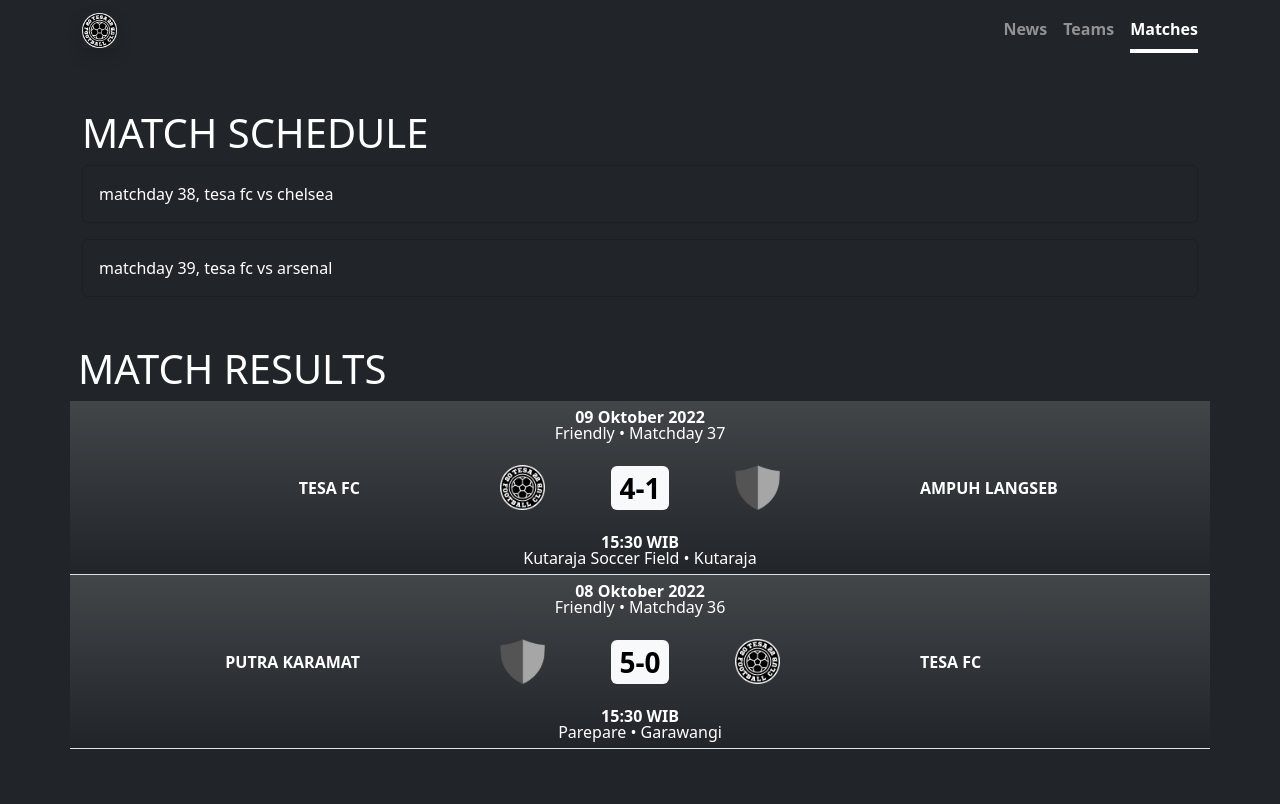
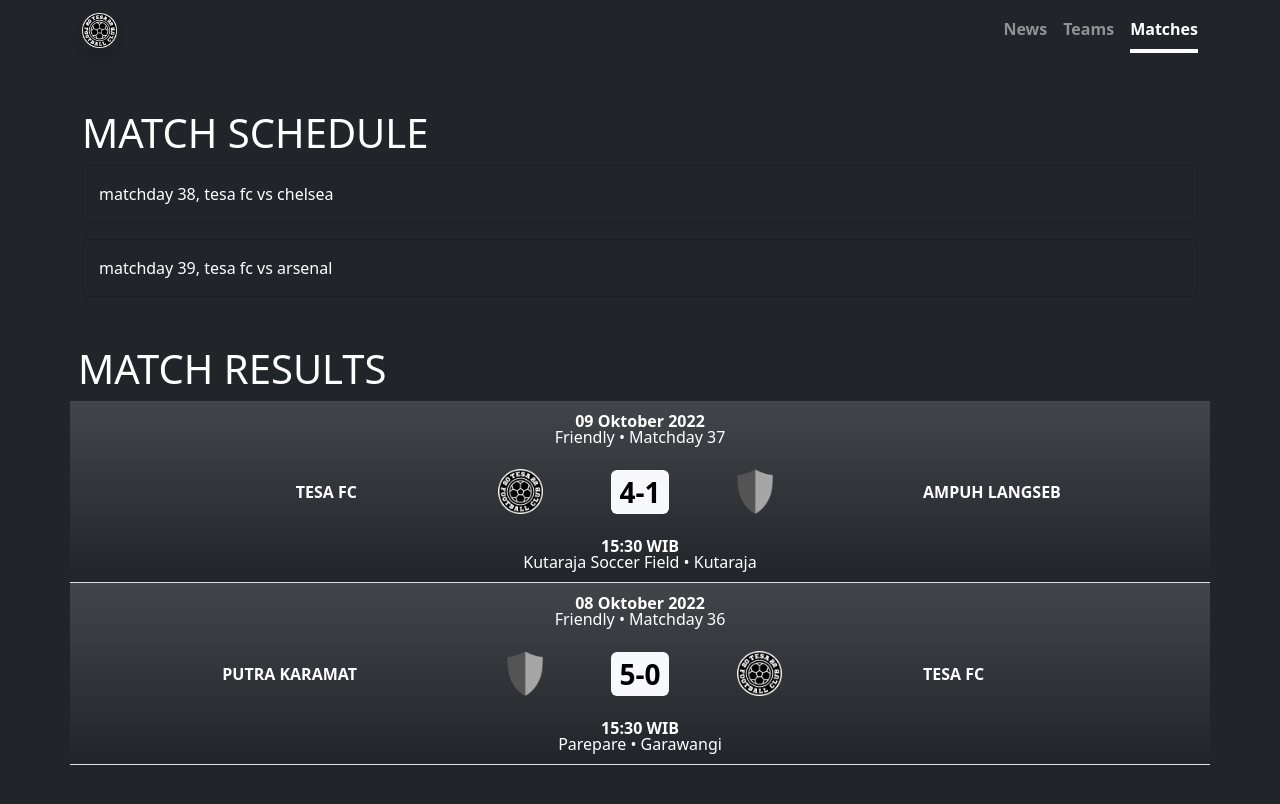
Before and after one commit to tesafc/tesafc.github.io, a Jekyll site: the page built from matches.html, in a window 1280 px wide. Shown: the top 804 px of the page. Built offline with Jekyll 4.4.1, drawn with Linux system fonts in a browser that asks for light colours.

Commit message:
Update matches.html

```diff
--- a/matches.html
+++ b/matches.html
@@ -25,24 +25,24 @@
     <div class="row row-cols-1 g-0">
       {% for match in results reversed %}
       <div class="col">
-        <div class="card text-bg-dark bg-gradient border-0 border-bottom rounded-0 px-0">
+        <div class="card text-bg-dark bg-gradient border-0 border-bottom rounded-0 px-0 py-1">
           <div class="card-header bg-transparent border-0">
             <p class="card-text text-center text-capitalize fw-bolder mb-0 lh-1">{{ match.time }}</p>
             <p class="card-text text-center text-capitalize mb-0 lh-1">{{ match.competition }} • {{ match.matchday }}</p>
           </div>
           <div class="card-body">
-            <div class="row g-1">
+            <div class="row g-2">
               <div class="col-3 d-flex justify-content-end align-items-center">
                 <p class="card-text text-end text-uppercase fw-bolder lh-1">{{ match.home-team.name }}</p>
               </div>
               <div class="col-2 d-flex justify-content-end align-items-center">
-                <img src="{% if match.home-team.logo %}{{ match.home-team.logo | relative_url }}{% else %}{{ '/assets/img/logo/logo-blank.png' | relative_url }}{% endif %}" alt="" class="text-end" width="45" height="45">
+                <img src="{% if match.home-team.logo %}{{ match.home-team.logo | relative_url }}{% else %}{{ '/assets/img/logo/logo-blank.png' | relative_url }}{% endif %}" alt="" class="text-end" width="auto" height="45">
               </div>
               <div class="col-2 d-flex justify-content-center align-items-center">
                 <p class="badge text-center text-bg-light fs-3 fw-bolder p-2 mb-0">{{ match.result.score }}</p>
               </div>
               <div class="col-2 d-flex justify-content-start align-items-center">
-                <img src="{% if match.away-team.logo %}{{ match.away-team.logo | relative_url }}{% else %}{{ '/assets/img/logo/logo-blank.png' | relative_url }}{% endif %}" alt="" class="text-start" width="45" height="45">
+                <img src="{% if match.away-team.logo %}{{ match.away-team.logo | relative_url }}{% else %}{{ '/assets/img/logo/logo-blank.png' | relative_url }}{% endif %}" alt="" class="text-start" width="auto" height="45">
               </div>
               <div class="col-3 d-flex justify-content-start align-items-center">
                 <p class="card-text text-start text-uppercase fw-bolder lh-1">{{ match.away-team.name }}</p>
```
